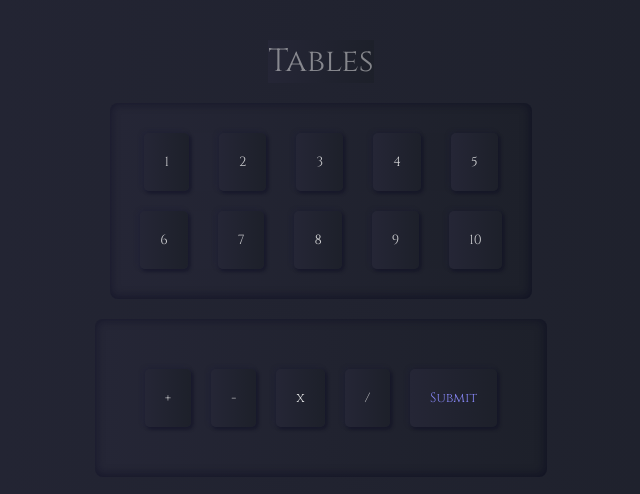
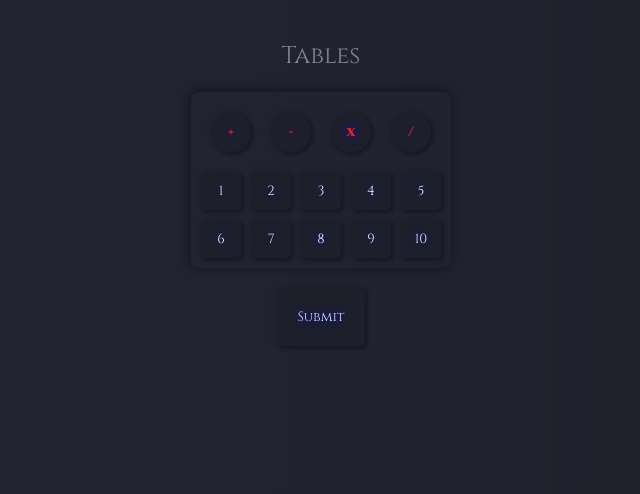
Before and after one commit to Github1234fab/TheTables, a plain HTML site: page index.html in a window 1280 px wide. Shown: the whole page, without its empty margins (319-959 px from the left). Drawn offline with Linux system fonts and the light colour scheme.

Commit message:
nouvelle version ok, il manque les cases cliquées

```diff
--- a/index.html
+++ b/index.html
@@ -12,7 +12,14 @@
         <body>
                 <div class="container">
                         <h1 class="title">Tables</h1>
+
                         <div class="container-table-shadow">
+                                <div class="wrapper-operations">
+                                        <button class="button-choice-operation shadow" value="+">+</button>
+                                        <button class="button-choice-operation shadow" value="-">-</button>
+                                        <button class="button-choice-operation shadow" value="x">x</button>
+                                        <button class="button-choice-operation shadow" value="/">/</button>
+                                </div>
                                 <div class="wrapper-table-choice">
                                         <button class="button-choice-table shadow" value="1">1</button>
                                         <button class="button-choice-table shadow" value="2">2</button>
@@ -28,16 +35,7 @@
                                         <button class="button-choice-table shadow" value="10">10</button>
                                 </div>
                         </div>
-
-                        <div class="wrapper-operations">
-                                <button class="button-choice-operation shadow" value="+">+</button>
-                                <button class="button-choice-operation shadow" value="-">-</button>
-                                <button class="button-choice-operation shadow" value="x">x</button>
-                                <button class="button-choice-operation shadow" value="/">/</button>
-
-                                <button class="button shadow background">Submit</button>
-                        </div>
-
+                        <button class="button-submit shadow background">Submit</button>
                         <p class="displayMultiplicationResult background"></p>
                 </div>
 
--- a/main.js
+++ b/main.js
@@ -5,7 +5,7 @@ let operationButtonsChoice = document.querySelectorAll(".button-choice-operation
 // let numberChosenByUser = document.querySelector(".input-choice");
 let numberChosenByUser = document.querySelectorAll(".button-choice-table");
 //récupération du button submit
-let button = document.querySelector(".button");
+let button = document.querySelector(".button-submit");
 //récupération de la basile P pour afficher les résultats
 let displayOperationResult = document.querySelector(".displayMultiplicationResult");
 //récupération de la liste déroulante pour les opérations
@@ -45,7 +45,7 @@ button.addEventListener("click", () => {
         let arrayOfResultat = [];
 
         // boucle for pour faire les opérations
-        for (let i = 0; i <= 10; i++) {
+        for (let i = 1; i <= 10; i++) {
                 //pour stocker le résultat des opérations
                 let result;
                 switch (operationButtonsValueChoice) {
--- a/styles.css
+++ b/styles.css
@@ -2,55 +2,42 @@
         margin: 0;
         padding: 0;
         box-sizing: border-box;
+}
+body,
+html {
         font-family: Cinzel;
         font-weight: 300;
         color: rgb(205, 206, 208);
         background: linear-gradient(to left, rgb(29, 32, 42), rgb(37, 38, 54));
 }
 
+.title {
+        text-align: center;
+        grid-row: 1;
+        font-size: 1.5rem;
+        font-weight: 100;
+        color: #e2e2e286;
+        margin-top: 40px;
+}
+
 .container {
         display: flex;
+        flex-direction: column;
         align-items: center;
         flex-direction: column;
         gap: 20px;
         height: 100vh;
-}
-
-.title {
-        font-size: 2rem;
-        font-weight: 100;
-        color: #e2e2e286;
-        margin-top: 40px;
-        text-shadow: 2px 3px 10px 3px rgba(0, 0, 0, 0.75);
-        background-color: transparent;
-}
-
-.input {
-        padding: 20px;
-        max-width: 50px;
-}
-.button {
-        max-width: 130px;
-        padding: 20px;
-        border-radius: 5px;
-        border: none;
-        color: rgb(131, 131, 239);
-}
-.button-choice-operation {
-        padding: 20px;
-        border-radius: 5px;
-        border: none;
 }
 .container-table-shadow {
         display: flex;
         flex-direction: column;
         align-items: center;
         justify-content: center;
-        gap: 20px;
-        min-width: 32%;
+        gap: 10px;
+        max-width: 90%;
         background-color: transparent;
-        box-shadow: 3px 3px 10px 1px rgba(7, 7, 31, 0) inset, -1px -1px 10px 1px rgba(7, 7, 31, 0.528) inset;
-        padding: 30px;
+        box-shadow: 3px 3px 10px 1px rgba(7, 7, 31, 0), -1px -1px 10px 1px rgba(7, 7, 31, 0.528);
+        padding: 10px;
         border-radius: 8px;
 }
 .wrapper-table-choice {
@@ -58,77 +45,94 @@
         align-items: center;
         justify-content: space-around;
         flex-wrap: wrap;
-        gap: 30px;
+        gap: 10px;
         max-width: 100%;
 }
-
 .button-choice-table {
-        padding: 20px;
+        padding: 10px;
         border-radius: 5px;
         min-width: 40px;
         border: none;
         transition: 0.3s ease-in-out;
+        background-color: rgb(29, 32, 42);
+        color: rgb(231, 234, 240);
+        text-shadow: 0px 0px 10px blue;
+        font-family: Cinzel;
+        font-weight: 300;
 }
 .button-choice-table:hover {
         transform: scale(0.9);
 }
+
 .wrapper-operations {
         display: flex;
+        align-items: center;
+        justify-content: center;
         gap: 20px;
         background-color: transparent;
-        box-shadow:
-        3px 3px 10px 1px rgba(7, 7, 31, 0) inset,
-        -1px -1px 10px 1px rgba(7, 7, 31, 0.528) inset;
-        padding: 50px;
+        padding: 10px;
         border-radius: 8px;
+        max-width: 90%;
 }
 
-.operation {
+.button-choice-operation {
+        display: flex;
+        align-items: center;
+        justify-content: center;
+        padding: 20px;
+        max-height: 40px;
+        max-width: 40px;
+        border-radius: 50%;
+        border: none;
+        background-color: rgb(29, 32, 42);
+        /* color: rgb(221, 228, 246); */
+        color: rgb(248, 24, 24);
+        text-shadow: 0px 0px 10px blue;
+        font-family: Cinzel;
+        font-weight: 900;
+}
+
+.button-submit {
+        max-width: 130px;
         padding: 20px;
         border-radius: 5px;
-        max-width: 200px;
         border: none;
-        background-color: transparent;
-        align-items: center;
-}
-.displayMultiplicationResult {
-        display: flex;
-        flex-wrap: wrap;
-        gap: 20px;
-        padding: 20px;
-        list-style-type: none;
-        min-width: 300px;
-}
-.displayMultiplicationResult li {
-        flex: 1 1 calc(30% - 20px);
-        box-sizing: border-box;
-}
-.shadow {
-        box-shadow: 2px 2px 3px 1px rgba(12, 12, 33, 0.37), -2px -1px 5px 0px rgba(25, 25, 62, 0.225);
-}
-
-@media screen and (max-width: 768px) {
-        .container {
-                height: 100%;
-                gap: 20px;
+        color: rgb(103, 103, 186);
+        background-color: rgb(29, 32, 42);
+        color: rgb(209, 219, 247);
+        text-shadow: 0px 0px 10px blue;
+        font-family: Cinzel;
+        font-weight: 300;
 }
 
 .displayMultiplicationResult {
         display: flex;
+        align-items: center;
+        align-items: center;
+        justify-content: center;
+        flex-direction: row;
         flex-wrap: wrap;
+        gap: 10px;
         padding: 20px;
-                border-radius: 5px;
-                max-width: 150px;
+        list-style-type: none;
+        max-width: 60%;
+        background-color: transparent;
+        border-radius: 8px;
 }
-        .wrapper-table-choice {
+.displayMultiplicationResult li {
         display: flex;
         align-items: center;
-                justify-content: space-around;
+        flex-direction: row;
         flex-wrap: wrap;
-                gap: 20px;
-                max-width: 100%;
+        gap: 10px;
+        padding: 10px;
+        list-style-type: none;
+        min-width: 30px;
+        background-color: transparent;
+        box-shadow: 3px 3px 10px 1px rgba(7, 7, 31, 0) , -1px -1px 10px 1px rgba(7, 7, 31, 0.528) ;
+        border-radius: 8px;
 }
-        .title {
-                margin-top: 20px;
+
+.shadow {
+        box-shadow: 2px 2px 3px 1px rgba(12, 12, 33, 0.37), -2px -1px 5px 0px rgba(25, 25, 62, 0.225);
 }
-}
```
Lines whose indentation alone changed are shown as unchanged.
